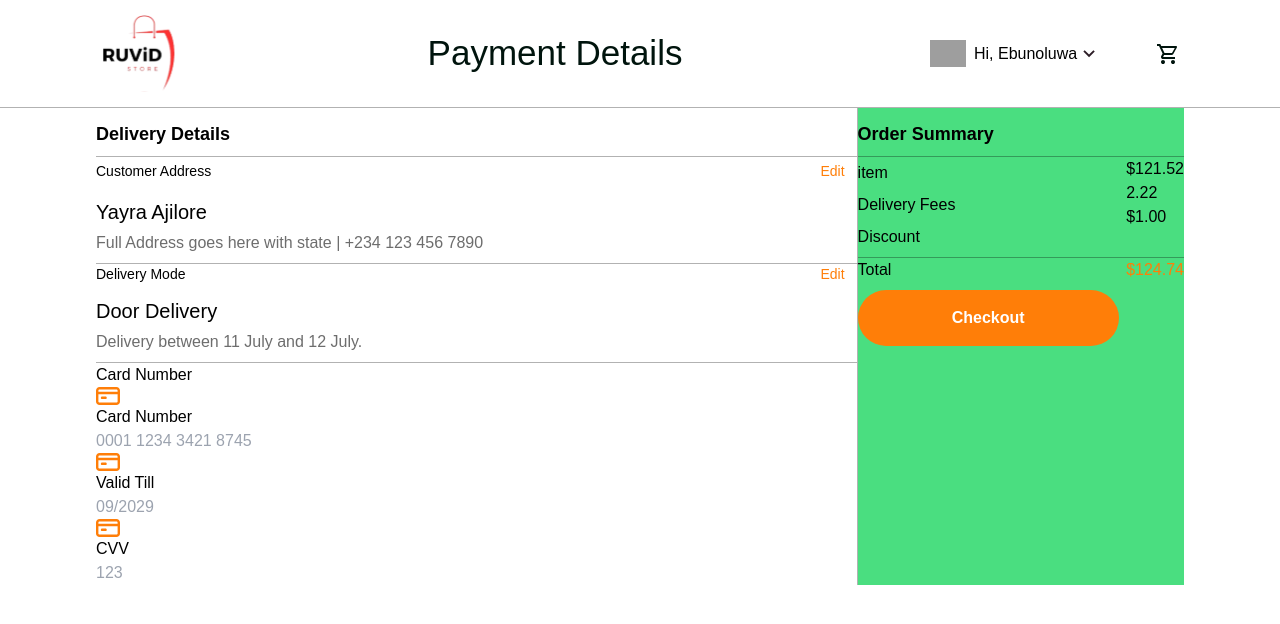
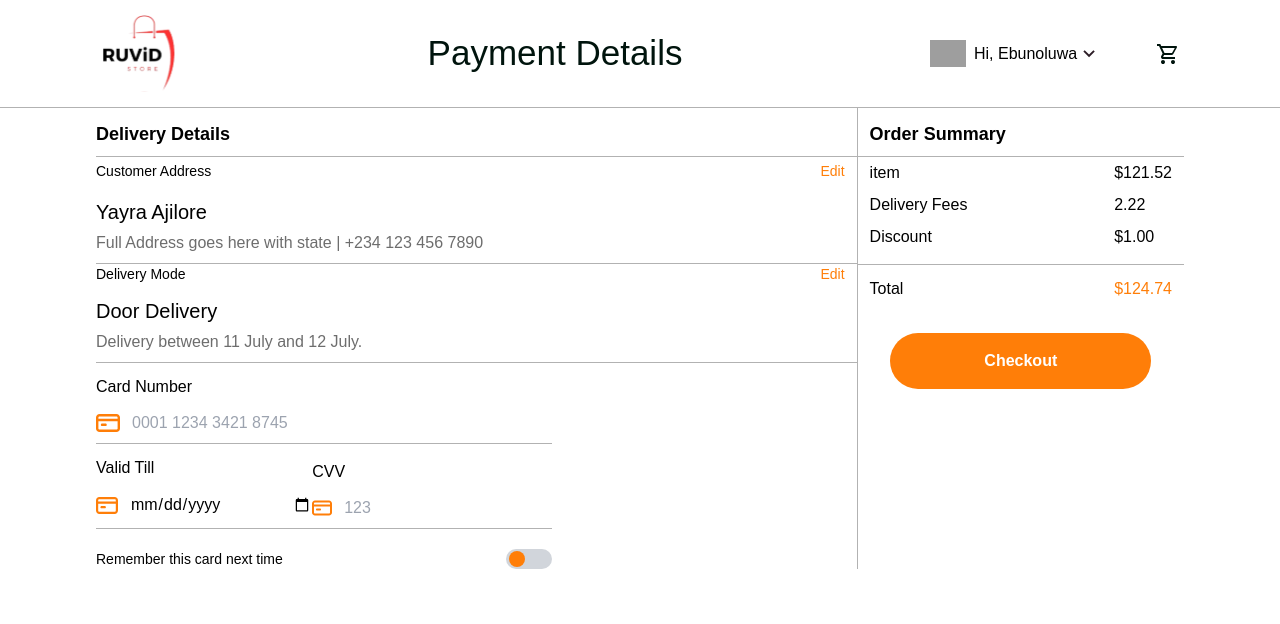
Before and after one commit to Dennardavid/HNG-stage2, a Next.js app: page /checkout in a window 1280 px wide. Shown: the top 624 px of the page. Built offline with nearby package versions, Linux system fonts and the light colour scheme; grey boxes are pictures that could not be loaded.

Commit message:
checkout

```diff
--- a/src/app/checkout/checkoutdetails.js
+++ b/src/app/checkout/checkoutdetails.js
@@ -1,4 +1,5 @@
 import Image from "next/image";
+import Toggle from "./toggle";
 
 function CheckoutDetails() {
   return (
@@ -8,7 +9,7 @@ function CheckoutDetails() {
           <h3 className="font-semibold text-lg">Delivery Details</h3>
         </div>
         <div className="flex flex-col gap-3 pb-2 border-b-[0.5px] border-b-[#0000004d]">
-          <div className="flex justify-between py-1">
+          <div className="flex justify-between py-1 pt-1">
             <p className="text-sm ">Customer Address</p>
             <p className="text-sm text-[#FF7E08] hover:cursor-pointer mr-3">
               Edit
@@ -22,7 +23,7 @@ function CheckoutDetails() {
           </div>
         </div>
         <div className="flex flex-col gap-3 pb-2 border-b-[0.5px] border-b-[#0000004d]">
-          <div className="flex justify-between">
+          <div className="flex justify-between pt-1j">
             <p className="text-sm">Delivery Mode</p>
             <p className="text-sm text-[#FF7E08] hover:cursor-pointer mr-3">
               Edit
@@ -36,54 +37,82 @@ function CheckoutDetails() {
           </div>
         </div>
 
-        <div>
-          <h2>Card Number</h2>
-          <div>
-            <Image src="/card.svg" width={24} height={24} />
-            <label for="card">Card Number</label>
+        <div className="pt-3 bg-red-400w w-[60%] ">
+          <div className="border-b-[0.5px] border-b-[#0000004d] pb-2">
+            <label htmlFor="card">Card Number</label>
             <br />
-            <input type="text" id="card" placeholder="0001 1234 3421 8745" />
+            <div className="flex items-center gap-3 mt-3">
+              <Image src="/card.svg" width={24} height={24} />
+              <input
+                type="number"
+                id="card"
+                placeholder="0001 1234 3421 8745"
+                className="focus:outline-none w-[200px]"
+              />
+            </div>
           </div>
 
-          <div>
-            <Image src="/card.svg" width={24} height={24} />
-            <label for="date">Valid Till</label>
-            <br />
-            <input type="text" id="date" placeholder="09/2029" />
+          <div className="mt-3 flex justify-between border-b-[0.5px] border-b-[#0000004d] pb-2">
+            <div>
+              <label htmlFor="date">Valid Till</label>
+              <br />
+              <div className="flex items-center gap-3 mt-3">
+                <Image src="/card.svg" width={24} height={24} />
+                <input
+                  type="date"
+                  id="date"
+                  placeholder="09/2029"
+                  className="focus:outline-none w-[200px] "
+                />
+              </div>
+            </div>
 
-            <div>
-              <Image src="/card.svg" width={24} height={24} />
+            <div className="mr-6 mt-1">
               <label for="CVV">CVV</label>
               <br />
-              <input type="text" id="CVV" placeholder="123" />
+              <div className="flex gap-3 mt-3">
+                <Image src="/card.svg" width={24} height={24} />
+                <input
+                  type="number"
+                  id="CVV"
+                  placeholder="123"
+                  className="focus:outline-none w-[200px] "
+                />
+              </div>
             </div>
+          </div>
+          <div className="flex justify-between pt-5">
+            <p className="font-normal text-sm">Remember this card next time</p>
+            <Toggle />
           </div>
         </div>
       </div>
-      <div className="bg-green-400 w-[30%]">
-        <div className="pt-3 pb-2 border-b-[0.5px] border-b-[#0000004d]">
+      <div className=" w-[30%]">
+        <div className="pt-3 pb-2 border-b-[0.5px] border-b-[#0000004d] px-3">
           <h3 className="font-semibold text-lg">Order Summary</h3>
         </div>
-        <div className=" flex justify-between pb-2 border-b-[0.5px] border-b-[#0000004d]">
+        <div className=" flex justify-between pb-[14.5px] border-b-[0.5px] border-b-[#0000004d] px-3">
           <div className="flex flex-col gap-2 pt-1">
             <p>item</p>
             <p>Delivery Fees</p>
             <p>Discount</p>
           </div>
-          <div className="font-normal text-base">
+          <div className="font-normal text-base flex flex-col gap-2 pt-1">
             <p>$121.52</p>
             <p>2.22</p>
             <p>$1.00</p>
           </div>
         </div>
         <div>
-          <div className="flex justify-between pb-2">
+          <div className="flex justify-between pb-3 pt-3 px-3">
             <p>Total</p>
             <p className="text-[#FF7E08] font-medium text-base">$124.74</p>
           </div>
-          <button className="bg-[#FF7E08] rounded-full text-white py-4 w-[80%] font-semibold m-auto">
-            Checkout
-          </button>
+          <div className="flex justify-center items-center mt-5">
+            <button className="bg-[#FF7E08] rounded-full text-white py-4 w-[80%] font-semibold m-auto">
+              Checkout
+            </button>
+          </div>
         </div>
       </div>
     </section>
--- /dev/null
+++ b/src/app/checkout/toggle.js
@@ -0,0 +1,36 @@
+"use client";
+import { useState } from "react";
+
+function Toggle() {
+  const [enabled, setEnabled] = useState(false);
+
+  const handleToggle = () => {
+    setEnabled(!enabled);
+  };
+
+  return (
+    <div className="flex items-center space-x-4">
+      <label htmlFor="toggle" className="relative">
+        <input
+          type="checkbox"
+          id="toggle"
+          className="sr-only"
+          checked={enabled}
+          onChange={handleToggle}
+        />
+        <div
+          className={`block ${
+            enabled ? "bg-[#FF7E08]" : "bg-gray-300"
+          } w-[46px] h-5 rounded-full`}
+        ></div>
+        <div
+          className={`dot absolute ${
+            enabled ? "left-7 bg-white" : "left-[3px] bg-[#FF7E08]"
+          } top-[2px] w-4 h-4 rounded-full transition`}
+        ></div>
+      </label>
+    </div>
+  );
+}
+
+export default Toggle;
--- a/src/components/hero.js
+++ b/src/components/hero.js
@@ -18,11 +18,11 @@ function Hero() {
   ];
 
   const images = [
-    "/heroperfume1.svg",
-    "/heroperfume2.svg",
-    "/heroperfume3.svg",
-    "/heroperfume4.svg",
-    "/heroperfume5.svg",
+    "https://res.cloudinary.com/dsngkhlct/image/upload/v1720540378/heroperfume1_vq5uiq.svg",
+    "https://res.cloudinary.com/dsngkhlct/image/upload/v1720540378/heroperfume2_zmgwlr.svg",
+    "https://res.cloudinary.com/dsngkhlct/image/upload/v1720540374/heroperfume5_z235kk.svg",
+    "https://res.cloudinary.com/dsngkhlct/image/upload/v1720540370/heroperfume3_d1e2nq.svg",
+    "https://res.cloudinary.com/dsngkhlct/image/upload/v1720540368/heroperfume4_syin5k.svg",
   ];
 
   const handleLinkClick = (index) => {
```
